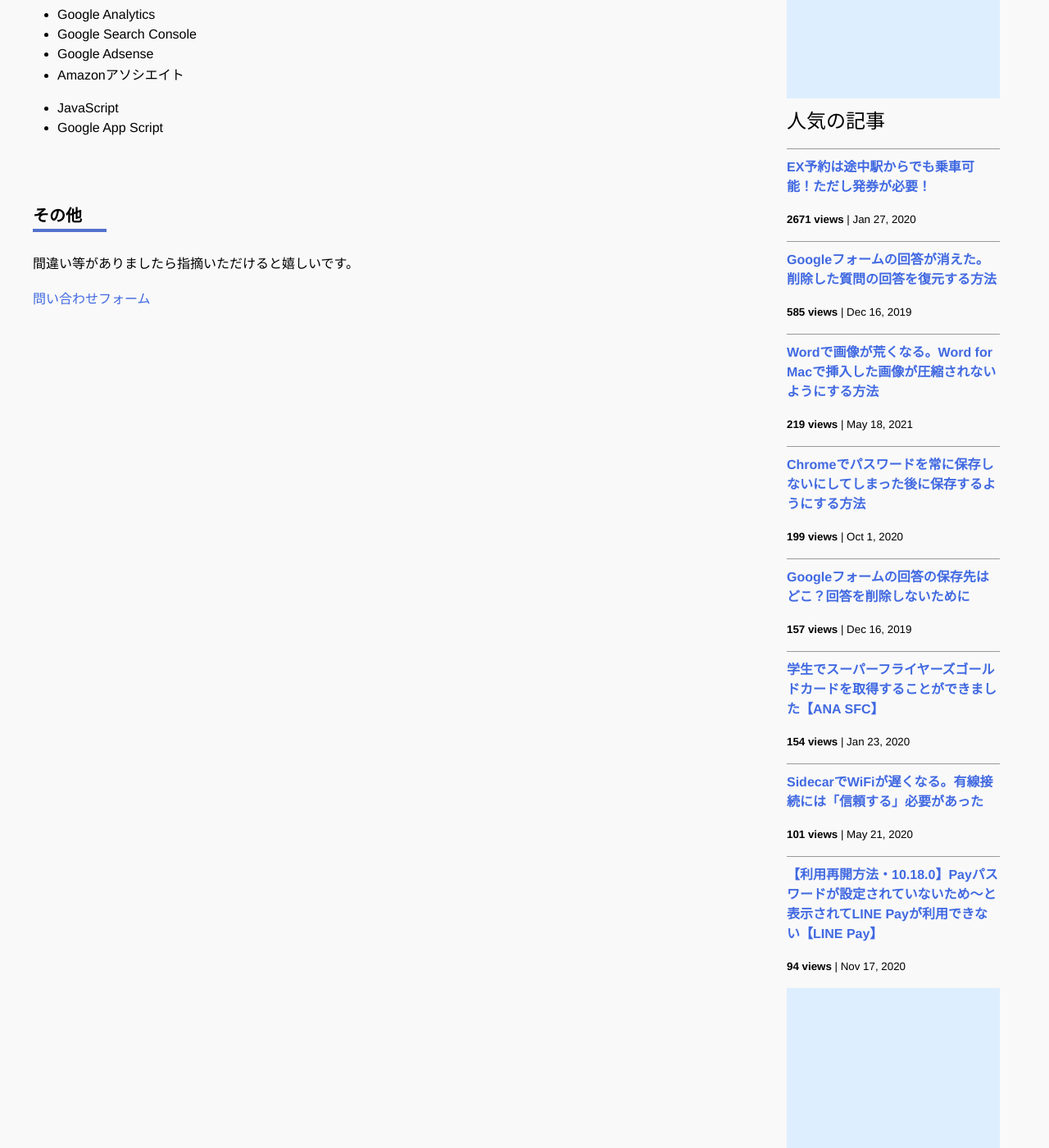
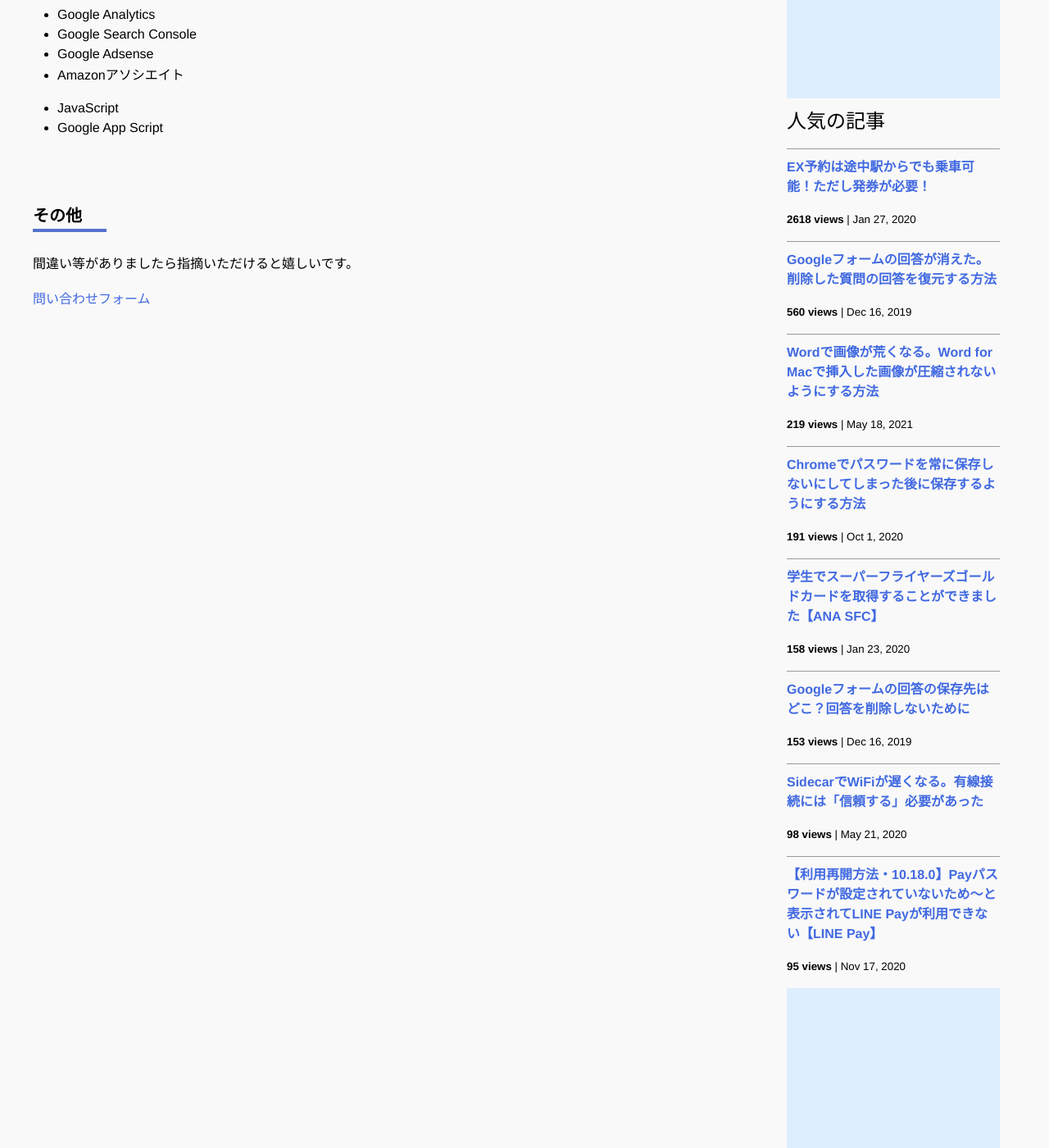
Before and after one commit to iwanaminami/shoyaiwaname, a Jekyll site: the page built from about.markdown, in a window 1280 px wide and 1400 px high, scrolled down 693 px. Shown: the whole window at 82% size. Built offline with Jekyll 4.4.1, drawn with Linux system fonts in a browser that asks for light colours; nearby versions of some CDN libraries; comment, search, counter and statistics services are not loaded.

Commit message:
a new commit message

```diff
--- a/_data/popularposts.yml
+++ b/_data/popularposts.yml
@@ -1,17 +1,17 @@
 side:
-  - view: 2671
+  - view: 2618
     url: /2020/01/27/ex-rideontheway.html
-  - view: 585
+  - view: 560
     url: /2019/12/16/restore-googleform.html
   - view: 219
     url: /2021/05/18/image-compression-word.html
-  - view: 199
+  - view: 191
     url: /2020/10/01/googlepassword.html
-  - view: 157
+  - view: 158
+    url: /2020/01/23/sfcgold.html
+  - view: 153
     url: /2019/12/16/googleform-answers.html
-  - view: 154
-    url: /2020/01/23/sfcgold.html
-  - view: 101
+  - view: 98
     url: /2020/05/21/sidecar-via-cable.html
-  - view: 94
+  - view: 95
     url: /2020/11/17/linepay.html
```
